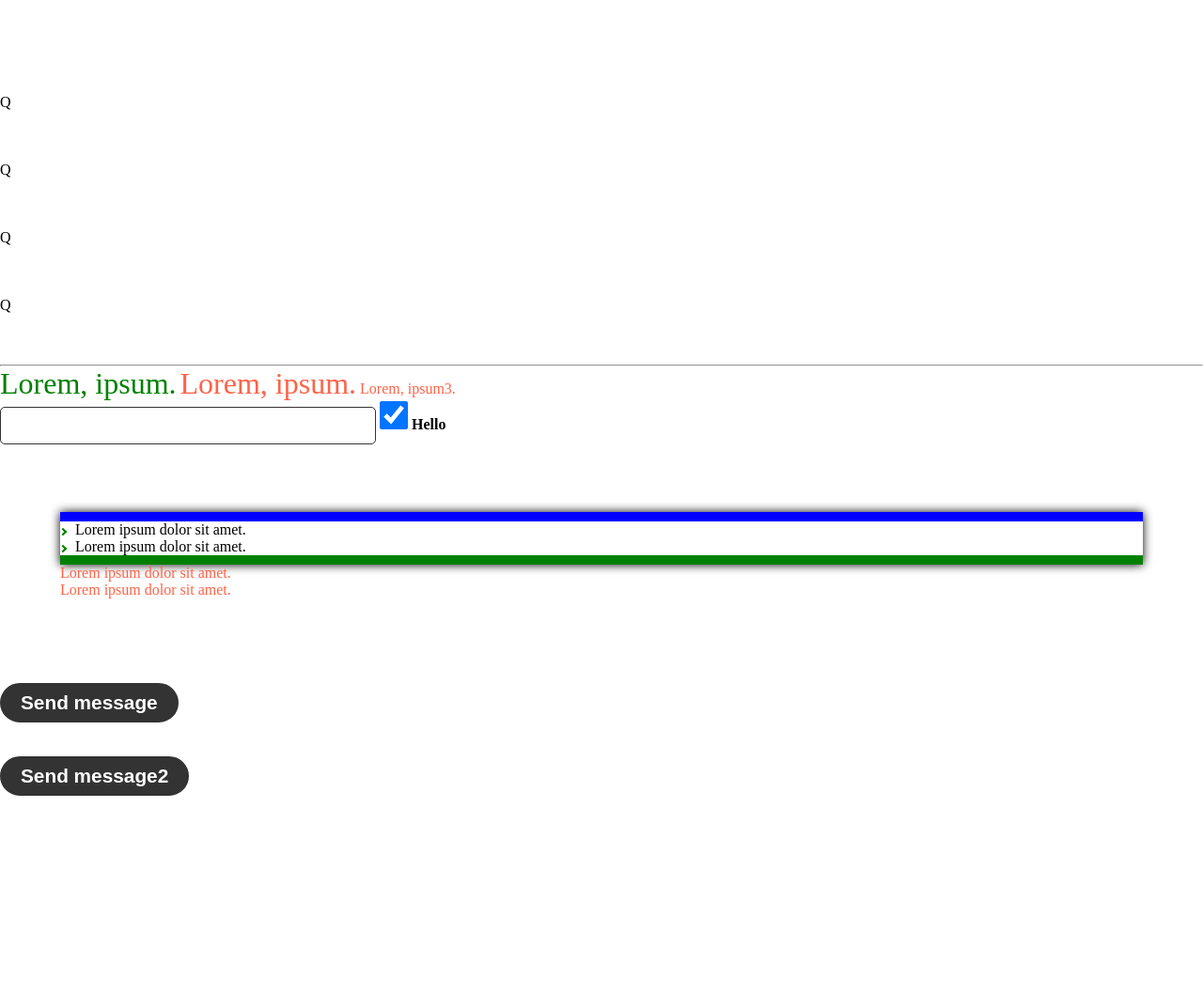
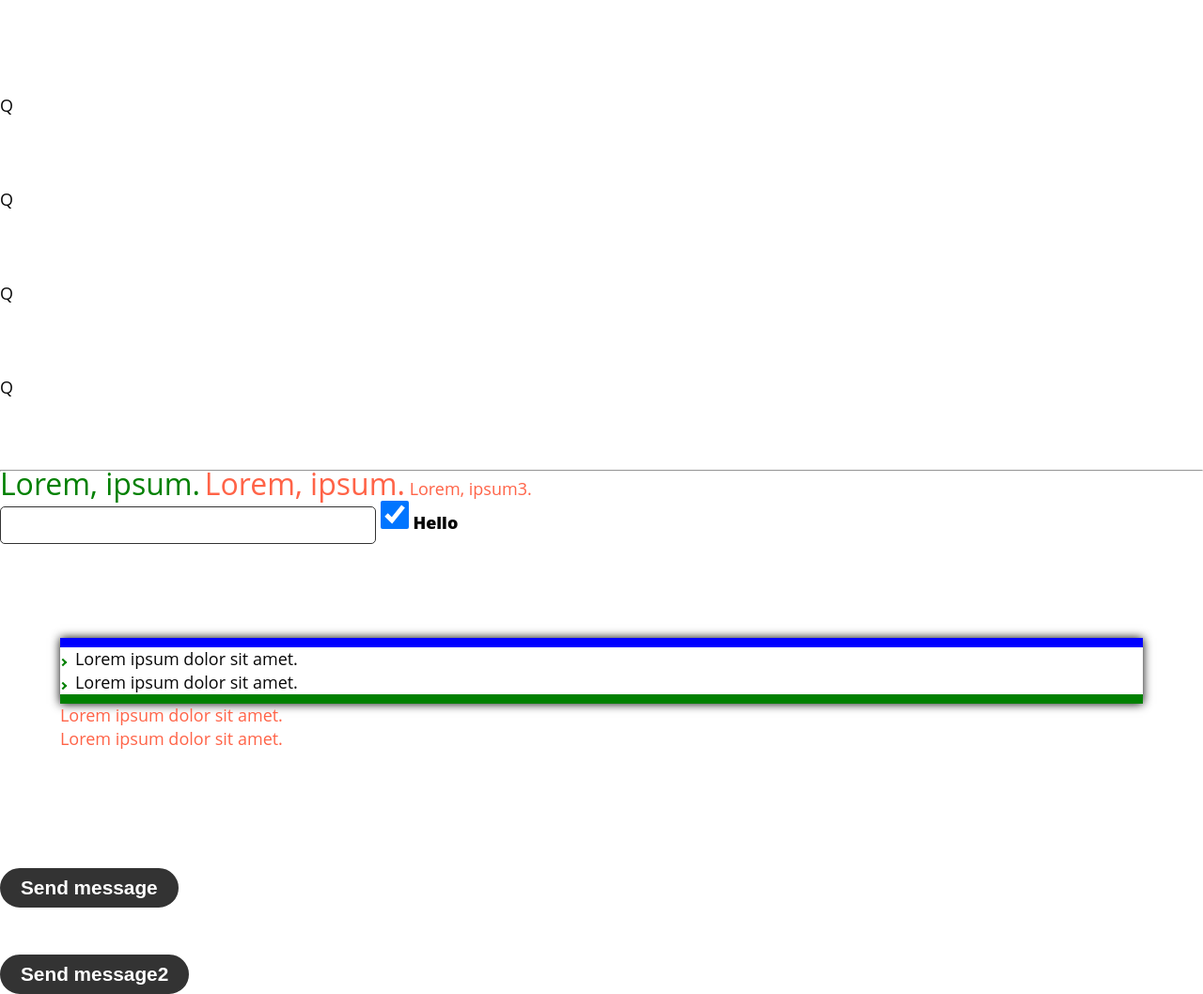
Before and after one commit to SSKosmotech/LESSONS_03_KBA, a PHP site: page /04/index.html in a window 1280 px wide. Shown: the whole page at 94% size. Before the commit the page ends 847 px from the top, so only its background shows below. Run offline with PHP 8.4, Linux system fonts and the light colour scheme.

Commit message:
Modifyed index.css for all element

```diff
--- a/04/assets/styles/index.css
+++ b/04/assets/styles/index.css
@@ -9,12 +9,25 @@ html, body {
     height: 100%;
 }
 
+body {
+    background-color: #fff;
+    font-family: 'Open Sans', sans-serif;
+    color: #070707;
+    font-size: 18px;
+    line-height: 25px;
+}
+
 a,
 button,
 input[type="button"],
 input[type="reset"],
 input[type="submit"] {
     transition: all .2s ease;
+}
+
+img {
+    width: 100%;
+    vertical-align: top;
 }
 
 .container {
```
